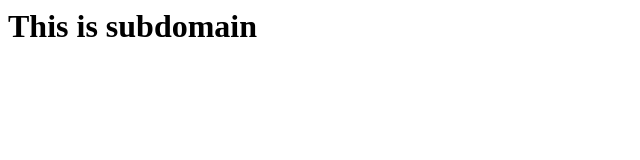
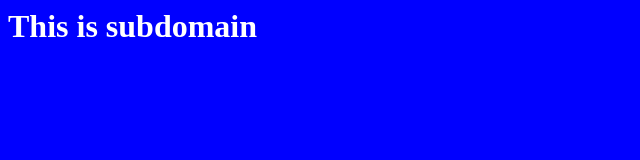
Before and after one commit to quangvunp/contact3, a plain HTML site: page index.html in a window 1280 px wide. Shown: the whole page, without its empty margins (0-640 px from the left). Drawn offline with Linux system fonts and the light colour scheme.

Commit message:
Update index.html

```diff
--- a/index.html
+++ b/index.html
@@ -4,8 +4,8 @@
     <h1> This is subdomain </h1>
 
     <style>
-        background-color:blue;
-        color : #FFFF;
+        body { background-color:blue;
+          color : #FFFF; }
     </style>
   </body>
 </html>
```
